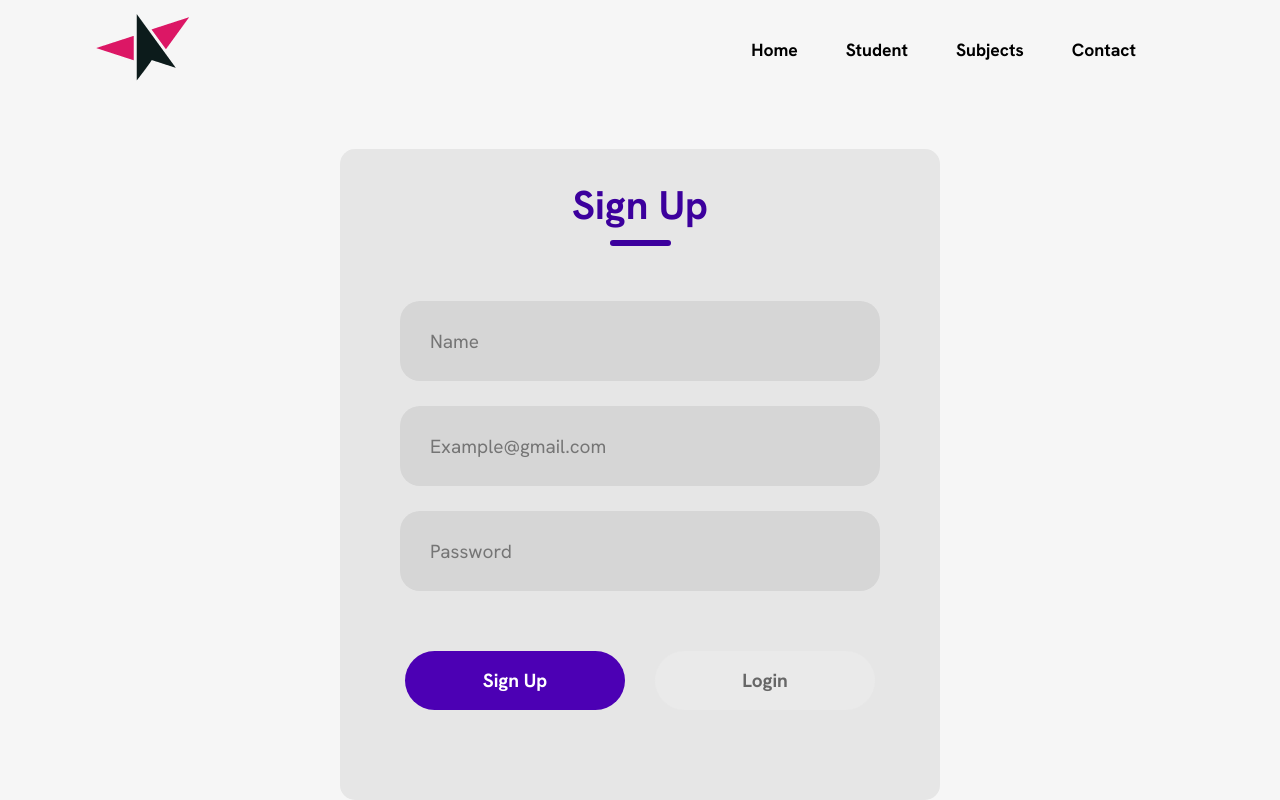
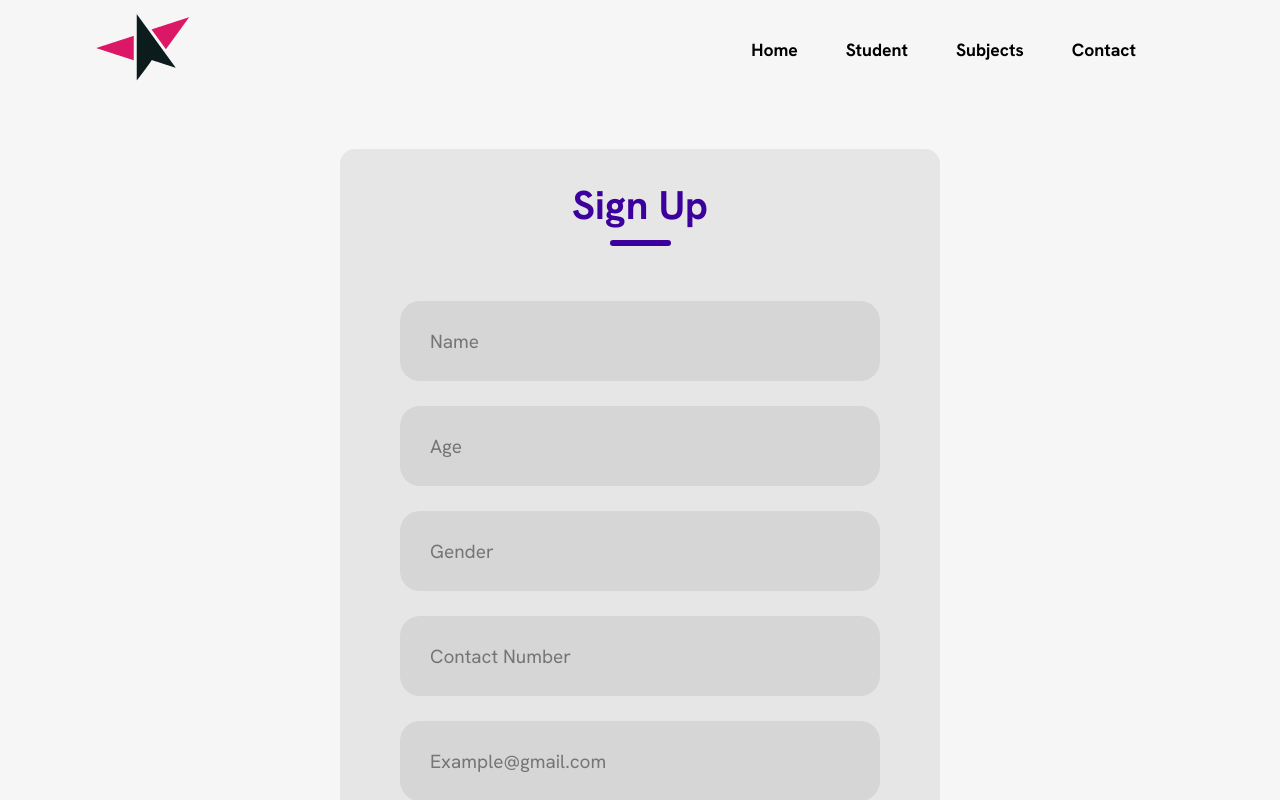
Before and after one commit to KeshalHetti/BrightBoost-React, a React (Create React App) app: page /signup in a window 1280 px wide. Shown: the top 800 px of the page. Built offline with nearby package versions, Linux system fonts and the light colour scheme.

Commit message:
Added More feilds for SignUp page

```diff
--- a/src/Components/signup.jsx
+++ b/src/Components/signup.jsx
@@ -12,6 +12,15 @@ const LoginSignup = () => {
             <div className='inputs'>
                 {action === "Login" ? <div></div> : <div className='input'>
                     <input type='text' placeholder='Name' />
+                </div>}
+                {action === "Login" ? <div></div> : <div className='input'>
+                    <input type='text' placeholder='Age' />
+                </div>}
+                {action === "Login" ? <div></div> : <div className='input'>
+                    <input type='text' placeholder='Gender' />
+                </div>}
+                {action === "Login" ? <div></div> : <div className='input'>
+                    <input type='text' placeholder='Contact Number' />
                 </div>}
                 <div className='input'>
                     <input type='email' placeholder='Example@gmail.com' />
```
